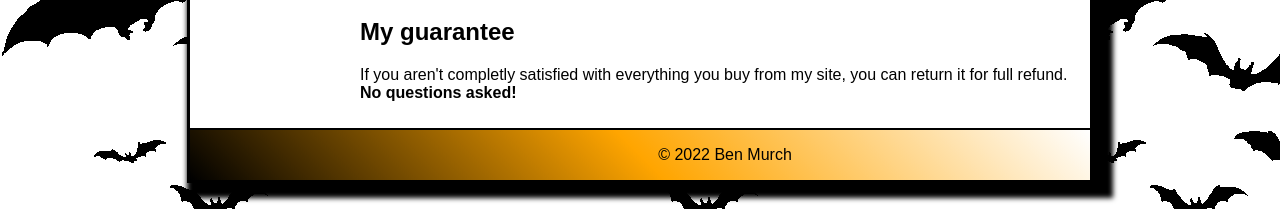
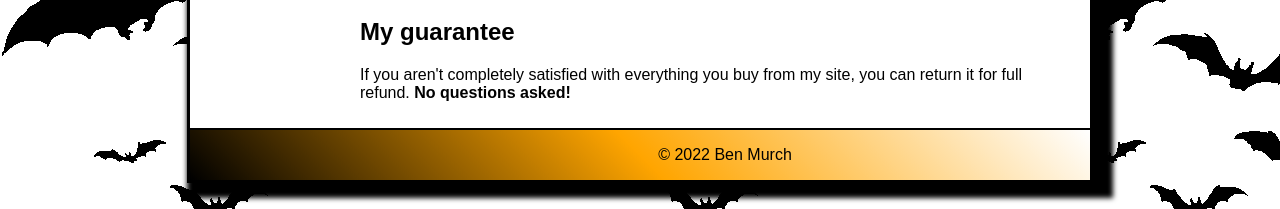
Before and after one commit to VanessaGVilla/final6, a plain HTML site: page index.html in a window 1280 px wide. Shown: the part 625-834 px from the top of the page. Drawn offline with Linux system fonts and the light colour scheme.

Commit message:
Update index.html

```diff
--- a/index.html
+++ b/index.html
@@ -63,7 +63,7 @@ And if you join my email list, I will keep you up-to-date on all Halloween thing
 
 <h2>My guarantee</h2>
 
-<p>If you aren't completly satisfied with everything you buy from my site, you can return it for full refund.
+<p>If you aren't completely satisfied with everything you buy from my site, you can return it for full refund.
 
 <strong>No questions asked! </strong>
 
```
